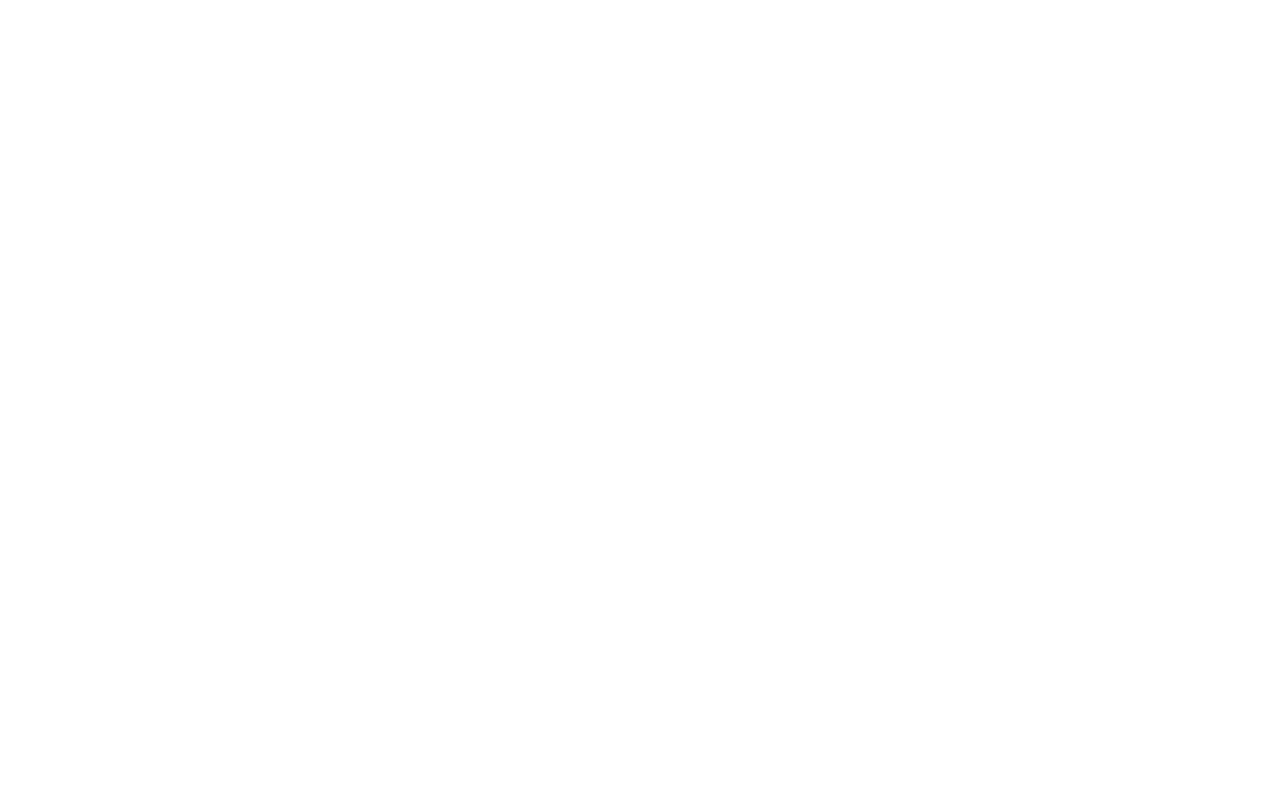
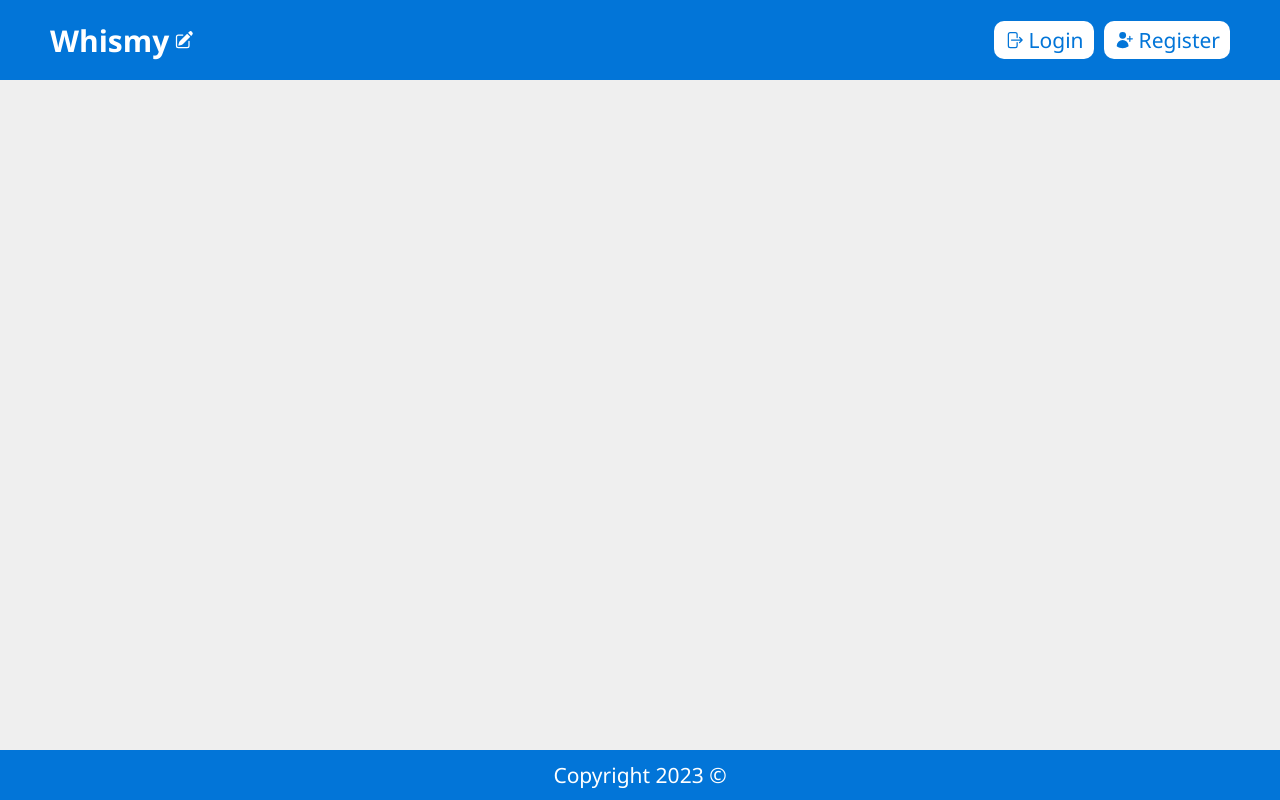
Before and after one commit to ahmedwagih96/whismy-words, a Next.js app in the folder client/: page / in a window 1280 px wide. Built offline with nearby package versions, Linux system fonts and the light colour scheme.

Commit message:
removed tailwindcss, created header & footer

```diff
--- a/client/app/globals.css
+++ b/client/app/globals.css
@@ -1,8 +1,47 @@
-@tailwind base;
-@tailwind components;
-@tailwind utilities;
+:root {
+  --main-color: #efefef;
+  --primary-color: #1d2d3d;
+  --secondary-color: #495e74;
+  --gray-color: #778697;
+  --dark-color: #292b2c;
+  --blue-color: #0275d8;
+  --green-color: #27ae60;
+  --green-sea-color: #16a085;
+  --pumpkin-color: #d35400;
+  --red-color: #d9534f;
+  --white-color: #fff;
+}
 
+* {
+  box-sizing: border-box;
+  margin: 0;
+  padding: 0;
+  font-family: "Segoe UI", "Roboto", "Helvetica Neue", sans-serif;
+  scroll-behavior: smooth;
+}
 
 body {
+  background-color: var(--main-color);
+  overflow-x: hidden;
+}
 
+main {
+  width: 100%;
+  min-height: calc(100vh - 130px);
+  position: relative;
 }
+
+a {
+  text-decoration: none;
+}
+
+ul {
+  list-style: none;
+  padding: 0;
+}
+
+input:focus,
+select:focus,
+textarea:focus {
+  outline: none;
+}
--- a/client/app/layout.tsx
+++ b/client/app/layout.tsx
@@ -1,3 +1,4 @@
+import { Header, Footer } from "@/components";
 import "./globals.css";
 import type { Metadata } from "next";
 
@@ -13,7 +14,11 @@
 }) {
   return (
     <html lang="en">
-      <body>{children}</body>
+      <body>
+        <Header />
+        {children}
+        <Footer />
+      </body>
     </html>
   );
 }
--- /dev/null
+++ b/client/components/Footer.jsx
@@ -0,0 +1,16 @@
+const Footer = () => {
+  const year = new Date().getFullYear()
+  return <footer style={styles}>Copyright {year} &copy;</footer>;
+};
+
+const styles = {
+  color: "var(--white-color)",
+  fontSize: "21px",
+  backgroundColor: "var(--blue-color)",
+  display: "flex",
+  justifyContent: "center",
+  alignItems: "center",
+  height: "50px",
+};
+
+export default Footer;
--- /dev/null
+++ b/client/components/Header/AuthLinks.tsx
@@ -0,0 +1,18 @@
+import Link from "next/link";
+import { ArrowRightOnRectangleIcon, UserPlusIcon } from "@heroicons/react/24/solid";
+function AuthLinks() {
+  return (
+    <>
+      <Link href="/auth/login" className="header__authLink">
+        <ArrowRightOnRectangleIcon/>
+        <span>Login</span>
+      </Link>
+      <Link href="/auth/register" className="header__authLink">
+        <UserPlusIcon />
+        <span>Register</span>
+      </Link>
+    </>
+  );
+}
+
+export default AuthLinks;
--- /dev/null
+++ b/client/components/Header/HeaderRight.tsx
@@ -0,0 +1,10 @@
+import { AuthLinks } from "@/components";
+async function HeaderRight() {
+  return (
+    <div className="header__right">
+      <AuthLinks />
+    </div>
+  );
+}
+
+export default HeaderRight;
--- /dev/null
+++ b/client/components/Header/header.css
@@ -0,0 +1,68 @@
+/* START HEADER */
+.header {
+  background-color: var(--blue-color);
+  position: relative;
+  z-index: 99;
+}
+.header__container {
+  max-width: 1200px;
+  display: flex;
+  align-items: center;
+  justify-content: space-between;
+  height: 80px;
+  padding: 0 10px;
+  margin: auto;
+}
+.header__logo {
+  font-size: 30px;
+  font-weight: bold;
+  color: var(--white-color);
+  display: flex;
+  align-items: center;
+  gap: 5px;
+}
+
+.header svg {
+  height: 20px;
+}
+/* Header Right */
+.header__right {
+  display: flex;
+  gap: 10px;
+}
+.header__authLink {
+  display: flex;
+  align-items: center;
+  font-size: 21px;
+  font-weight: 500;
+  background-color: var(--white-color);
+  color: var(--blue-color);
+  border-radius: 10px;
+  padding: 5px 10px;
+  cursor: pointer;
+  transition: 0.3s;
+}
+.header__authLink:hover {
+  background-color: var(--main-color);
+}
+.header__authLink > svg {
+  margin-right: 5px;
+}
+
+/* Media Queries */
+@media (max-width: 520px) {
+  .header {
+    padding: 0 10px;
+  }
+
+  .header__logo {
+    font-size: 19px;
+  }
+
+  .header__authLink {
+    font-size: 17px;
+    padding: 5px 7px;
+  }
+}
+
+/* END HEADER */
--- /dev/null
+++ b/client/components/Header/index.tsx
@@ -0,0 +1,19 @@
+import "./header.css";
+import { HeaderRight } from "@/components";
+import { PencilSquareIcon } from "@heroicons/react/24/solid";
+import Link from "next/link";
+function Header() {
+  return (
+    <header className="header">
+      <div className="header__container">
+        <Link href="/" className="header__logo">
+          <strong>Whismy</strong>
+          <PencilSquareIcon className="header__icon" />
+        </Link>
+        <HeaderRight />
+      </div>
+    </header>
+  );
+}
+
+export default Header;
--- /dev/null
+++ b/client/components/index.ts
@@ -0,0 +1,7 @@
+// Header
+import Header from "@/components/Header";
+import HeaderRight from "./Header/HeaderRight";
+import AuthLinks from "./Header/AuthLinks";
+// Footer
+import Footer from '@/components/Footer'
+export { Header, HeaderRight, AuthLinks, Footer };
--- a/client/postcss.config.js
+++ /dev/null
@@ -1,6 +0,0 @@
-module.exports = {
-  plugins: {
-    tailwindcss: {},
-    autoprefixer: {},
-  },
-}
--- a/client/tailwind.config.ts
+++ /dev/null
@@ -1,20 +0,0 @@
-import type { Config } from 'tailwindcss'
-
-const config: Config = {
-  content: [
-    './pages/**/*.{js,ts,jsx,tsx,mdx}',
-    './components/**/*.{js,ts,jsx,tsx,mdx}',
-    './app/**/*.{js,ts,jsx,tsx,mdx}',
-  ],
-  theme: {
-    extend: {
-      backgroundImage: {
-        'gradient-radial': 'radial-gradient(var(--tw-gradient-stops))',
-        'gradient-conic':
-          'conic-gradient(from 180deg at 50% 50%, var(--tw-gradient-stops))',
-      },
-    },
-  },
-  plugins: [],
-}
-export default config
```
Also changed, not shown: client/package.json (+5 -6 lines), 1 other file (tests, documents, lock files or other folders).
